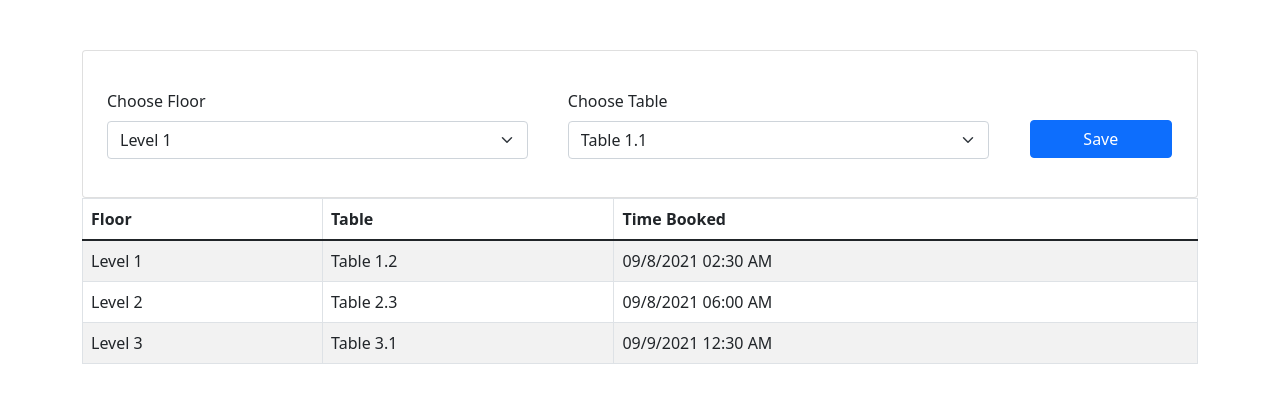
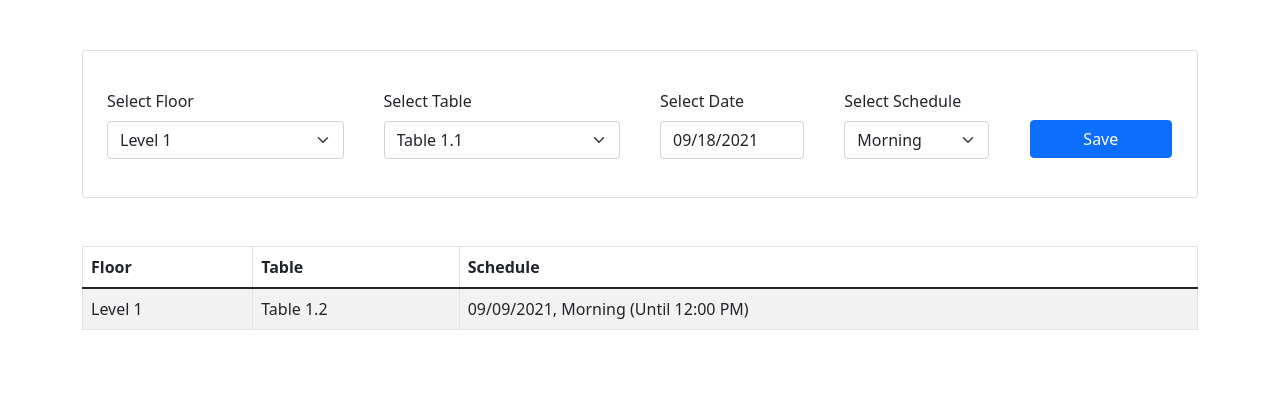
Before and after one commit to ctapales/office-table-booking-app, a React (Create React App) app in the folder react-app/: page / in a window 1280 px wide. Shown: the top 402 px of the page. Built offline with nearby package versions, Linux system fonts and the light colour scheme.

Commit message:
Added date picker and additional function constraints

```diff
--- a/react-app/package.json
+++ b/react-app/package.json
@@ -6,11 +6,12 @@
     "@testing-library/jest-dom": "^5.14.1",
     "@testing-library/react": "^11.2.7",
     "@testing-library/user-event": "^12.8.3",
-    "bootstrap": "^5.1.0",
+    "bootstrap": "^5.1.1",
     "formik": "^2.2.9",
     "node-sass": "^6.0.1",
     "react": "^17.0.2",
     "react-bootstrap": "^2.0.0-beta.6",
+    "react-datepicker": "^4.2.1",
     "react-dom": "^17.0.2",
     "react-scripts": "4.0.3",
     "web-vitals": "^1.1.2",
--- a/react-app/public/test-data.json
+++ b/react-app/public/test-data.json
@@ -17,6 +17,7 @@
       {
         "tableID": 1,
         "name": "Table 1.1",
+        "status": "Unavailable",
         "levelID": 1
       },
       {
@@ -65,19 +66,22 @@
         "reserveID": 1,
         "levelID": 1,
         "tableID": 2,
-        "date": "Wed Sep 08 2021 10:30:00 GMT+0800 (Philippine Standard Time)"
+        "date": "Wed Sep 08 2021 10:30:00 GMT+0800 (Philippine Standard Time)",
+        "schedule": "Morning"
       },
       {
         "reserveID": 2,
         "levelID": 2,
         "tableID": 6,
-        "date": "Wed Sep 08 2021 14:00:00 GMT+0800 (Philippine Standard Time)"
+        "date": "Wed Sep 08 2021 14:00:00 GMT+0800 (Philippine Standard Time)",
+        "schedule": "Whole Day"
       },
       {
         "reserveID": 3,
         "levelID": 3,
         "tableID": 7,
-        "date": "Thu Sep 09 2021 08:30:00 GMT+0800 (Philippine Standard Time)"
+        "date": "Thu Sep 09 2021 08:30:00 GMT+0800 (Philippine Standard Time)",
+        "schedule": "Evening"
       }
     ]
   }
--- a/react-app/src/components/Home/ReservationForm.js
+++ b/react-app/src/components/Home/ReservationForm.js
@@ -1,5 +1,8 @@
 import React from "react";
 import { Form, Button, Card, Row, Col } from "react-bootstrap";
+import "react-datepicker/dist/react-datepicker.css";
+import "bootstrap/dist/css/bootstrap.min.css";
+import DatePicker from "react-datepicker";
 
 function FloorLevelOptions(props) {
   let options = [];
@@ -29,15 +32,27 @@ function TableOptions(props) {
   return options;
 }
 
+function ScheduleOptions(props) {
+  let options = [];
+  for (let i = 0; i < props["schedule"].length; i++) {
+    options.push(
+      <option key={i} value={props["schedule"][i]}>
+        {props["schedule"][i]}
+      </option>
+    );
+  }
+  return options;
+}
+
 function ReservationForm(props) {
   return (
     <Card className="reservation-form">
       <Card.Body>
         <Form className="home-form">
           <Row>
-            <Col xs={5}>
+            <Col xs={3}>
               <Form.Group className="form-group">
-                <Form.Label>Choose Floor</Form.Label>
+                <Form.Label>Select Floor</Form.Label>
                 <Form.Select
                   aria-label="Default select example"
                   onChange={props.handleLevelChange.bind(this)}
@@ -46,17 +61,45 @@ function ReservationForm(props) {
                 </Form.Select>
               </Form.Group>
             </Col>
-            <Col xs={5}>
+            <Col xs={3}>
               <Form.Group className="form-group">
-                <Form.Label>Choose Table</Form.Label>
-                <Form.Select aria-label="Default select example">
+                <Form.Label>Select Table</Form.Label>
+                <Form.Select
+                  aria-label="Default select example"
+                  onChange={props.handleTableChange.bind(this)}
+                >
                   <TableOptions {...props} />
                 </Form.Select>
               </Form.Group>
             </Col>
             <Col xs={2}>
+              <Form.Group className="form-group">
+                <Form.Label>Select Date</Form.Label>
+                <DatePicker
+                  className="form-control"
+                  selected={props.selectedDate}
+                  onChange={props.handleDateChange.bind(this)}
+                />
+              </Form.Group>
+            </Col>
+            <Col xs={2}>
+              <Form.Group className="form-group">
+                <Form.Label>Select Schedule</Form.Label>
+                <Form.Select
+                  aria-label="Default select example"
+                  onChange={props.handleScheduleChange.bind(this)}
+                >
+                  <ScheduleOptions {...props} />
+                </Form.Select>
+              </Form.Group>
+            </Col>
+            <Col xs={2}>
               <Form.Group className="form-group btn">
-                <Button variant="primary" type="submit">
+                <Button
+                  variant="primary"
+                  type="submit"
+                  onClick={props.handleSaveClick.bind(this)}
+                >
                   Save
                 </Button>
               </Form.Group>
--- a/react-app/src/components/Home/ReservationTable.js
+++ b/react-app/src/components/Home/ReservationTable.js
@@ -21,40 +21,43 @@ function GetTable(tableID, props) {
   return;
 }
 
-function FormatDate(reservedDate) {
-  let date = new Date(reservedDate);
-  let month = ("0" + (date.getMonth() + 1)).slice(-2);
-  let day = date.getDate();
-  let year = date.getFullYear();
-  let hours = date.getHours();
-  let minutes = date.getMinutes();
-  let ampm = hours >= 12 ? "PM" : "AM";
-  hours = hours % 12;
-  hours = hours ? hours : 12;
-  hours = ("0" + hours).slice(-2);
-  minutes = ("0" + minutes).slice(-2);
+function FormatDate(date) {
+  let newDate = new Date(date);
+  let month = ("0" + (newDate.getMonth() + 1)).slice(-2);
+  let day = ("0" + (newDate.getDate() + 1)).slice(-2);
+  let year = newDate.getFullYear();
 
-  return `${month}/${day}/${year} ${hours}:${minutes} ${ampm}`;
+  return `${month}/${day}/${year}`;
+}
+
+function FormatSchedule(schedule) {
+  let suffix = schedule === "Morning" ? "(Until 12:00 PM)" : "(Until 04:00 PM)"
+
+  return `${schedule} ${suffix}`;
 }
 
 function TableBody(props) {
   let row = [];
 
   for (let i = 0; i < props["reservedTables"].length; i++) {
-    let levelName = GetLevel(props["reservedTables"][i]["levelID"], props);
-    let tableName = GetTable(props["reservedTables"][i]["tableID"], props);
-    let timeBooked = FormatDate(props["reservedTables"][i]["date"]);
+    if(props.selectedLevel !== props["reservedTables"][i]["levelID"]) {
+      continue;
+    }
+    let level = GetLevel(props["reservedTables"][i]["levelID"], props);
+    let table = GetTable(props["reservedTables"][i]["tableID"], props);
+    let date = FormatDate(props["reservedTables"][i]["date"]);
+    let schedule = FormatSchedule(props["reservedTables"][i]["schedule"])
 
     row.push(
-      <tr>
+      <tr key={i}>
         <td>
-          {levelName}
+          {level}
         </td>
         <td>
-          {tableName}
+          {table}
         </td>
         <td>
-          {timeBooked}
+          {date}, {schedule}
         </td>
       </tr>
     );
@@ -65,12 +68,12 @@ function TableBody(props) {
 
 function ReservationTable(props) {
   return (
-    <Table striped bordered hover>
+    <Table striped bordered hover className="mt-5">
       <thead>
         <tr>
           <th>Floor</th>
           <th>Table</th>
-          <th>Time Booked</th>
+          <th>Schedule</th>
         </tr>
       </thead>
       <tbody>
--- a/react-app/src/pages/Home/Home.js
+++ b/react-app/src/pages/Home/Home.js
@@ -14,7 +14,11 @@ class Home extends Component {
       tables: [],
       levelTables: [],
       reservedTables: [],
-      schedule: ["Half", "Full"]
+      schedule: ["Morning", "Evening", "Whole Day"],
+      selectedSchedule: "Morning",
+      selectedLevel: 1,
+      selectedTable: 1,
+      selectedDate: new Date()
     };
   }
 
@@ -25,11 +29,18 @@ class Home extends Component {
 
   initialize() {
     fetch("./test-data.json").then(response => response.json()).then(data => {
+      let date = new Date();
+      let dateString = date.toLocaleString("en-US", {
+        timeZone: "Europe/Amsterdam"
+      });
+      let selectedDate = new Date(dateString);
+
       this.setState(
         {
           levels: data.levels,
           tables: data.tables,
-          reservedTables: data.reservedTables
+          reservedTables: data.reservedTables,
+          selectedDate: selectedDate
         },
         () => {
           this.getLevelTables(this.state.levels[0]["levelID"]);
@@ -54,11 +65,50 @@ class Home extends Component {
   // Handles changes in the floor level dropdown select
   handleLevelChange(event) {
     let levelID = event.target.value;
-    this.getLevelTables(levelID);
+    this.setState({ selectedLevel: parseInt(levelID, 10) }, () =>
+      this.getLevelTables(levelID)
+    );
+  }
+
+  // Handles changes in the floor level dropdown select
+  handleTableChange(event) {
+    let selectedTable = event.target.value;
+    this.setState({ selectedTable: parseInt(selectedTable, 10) });
+  }
+
+  handleDateChange(selectedDate) {
+    this.setState({ selectedDate: selectedDate });
+  }
+
+  // Handles changes in the floor level dropdown select
+  handleScheduleChange(event) {
+    let selectedSchedule = event.target.value;
+    this.setState({ selectedSchedule: selectedSchedule });
+  }
+
+  // Handles changes in the floor level dropdown select
+  handleSaveClick(event) {
+    event.preventDefault();
+    let index = this.state.reservedTables.length;
+    let date = new Date();
+    let reservation = {
+      reserveID: index,
+      levelID: this.state.selectedLevel,
+      tableID: this.state.selectedTable,
+      date: date,
+      type: this.state.selectedSchedule
+    };
+
+    this.setState({
+      reservedTables: [...this.state.reservedTables, reservation]
+    });
   }
 
   render() {
-    console.log(`STATE VALUES: ${this.state}`);
+    console.log(
+      `STATE VALUES: ${this.state.selectedLevel} ${this.state
+        .selectedTable} ${this.state.selectedDate} ${this.state.selectedSchedule}`
+    );
 
     return (
       <div className="page-home">
@@ -66,8 +116,11 @@ class Home extends Component {
           <ReservationForm
             // Passes all state variables to child component
             {...this.state}
-            // Passes/Binds this.handleLevelChange as handleLevelChange to child component
             handleLevelChange={this.handleLevelChange.bind(this)}
+            handleTableChange={this.handleTableChange.bind(this)}
+            handleDateChange={this.handleDateChange.bind(this)}
+            handleScheduleChange={this.handleScheduleChange.bind(this)}
+            handleSaveClick={this.handleSaveClick.bind(this)}
           />
           <ReservationTable
             // Passes all state variables to child component
--- a/react-app/src/pages/Home/style.scss
+++ b/react-app/src/pages/Home/style.scss
@@ -12,4 +12,48 @@
     margin-top: 30px;
     width: 100%;
   }
+
+  .react-datepicker__header {
+    background-color: #0d6efd;
+    color: #fff;
+  }
+
+  .react-datepicker__current-month,
+  .react-datepicker-time__header,
+  .react-datepicker-year-header,
+  .react-datepicker__day-name {
+    color: #fff;
+  }
+
+  .react-datepicker__day--outside-month {
+    color: #6c757d;
+  }
+
+  .react-datepicker__day--selected,
+  .react-datepicker__day--in-selecting-range,
+  .react-datepicker__day--in-range,
+  .react-datepicker__month-text--selected,
+  .react-datepicker__month-text--in-selecting-range,
+  .react-datepicker__month-text--in-range,
+  .react-datepicker__quarter-text--selected,
+  .react-datepicker__quarter-text--in-selecting-range,
+  .react-datepicker__quarter-text--in-range,
+  .react-datepicker__year-text--selected,
+  .react-datepicker__year-text--in-selecting-range,
+  .react-datepicker__year-text--in-range {
+    background-color: #0d6efd;
+  }
+
+  .react-datepicker-popper[data-placement^=bottom] .react-datepicker__triangle::before,
+  .react-datepicker-popper[data-placement^=bottom] .react-datepicker__triangle::after {
+    border-bottom-color: #0d6efd;
+  }
+
+  .react-datepicker__year-read-view--down-arrow,
+  .react-datepicker__month-read-view--down-arrow,
+  .react-datepicker__month-year-read-view--down-arrow,
+  .react-datepicker__navigation-icon::before {
+    border-color: #fff;
+    top: 11px;
+  }
 }
```
Also changed, not shown: 1 other file (tests, documents, lock files or other folders).
